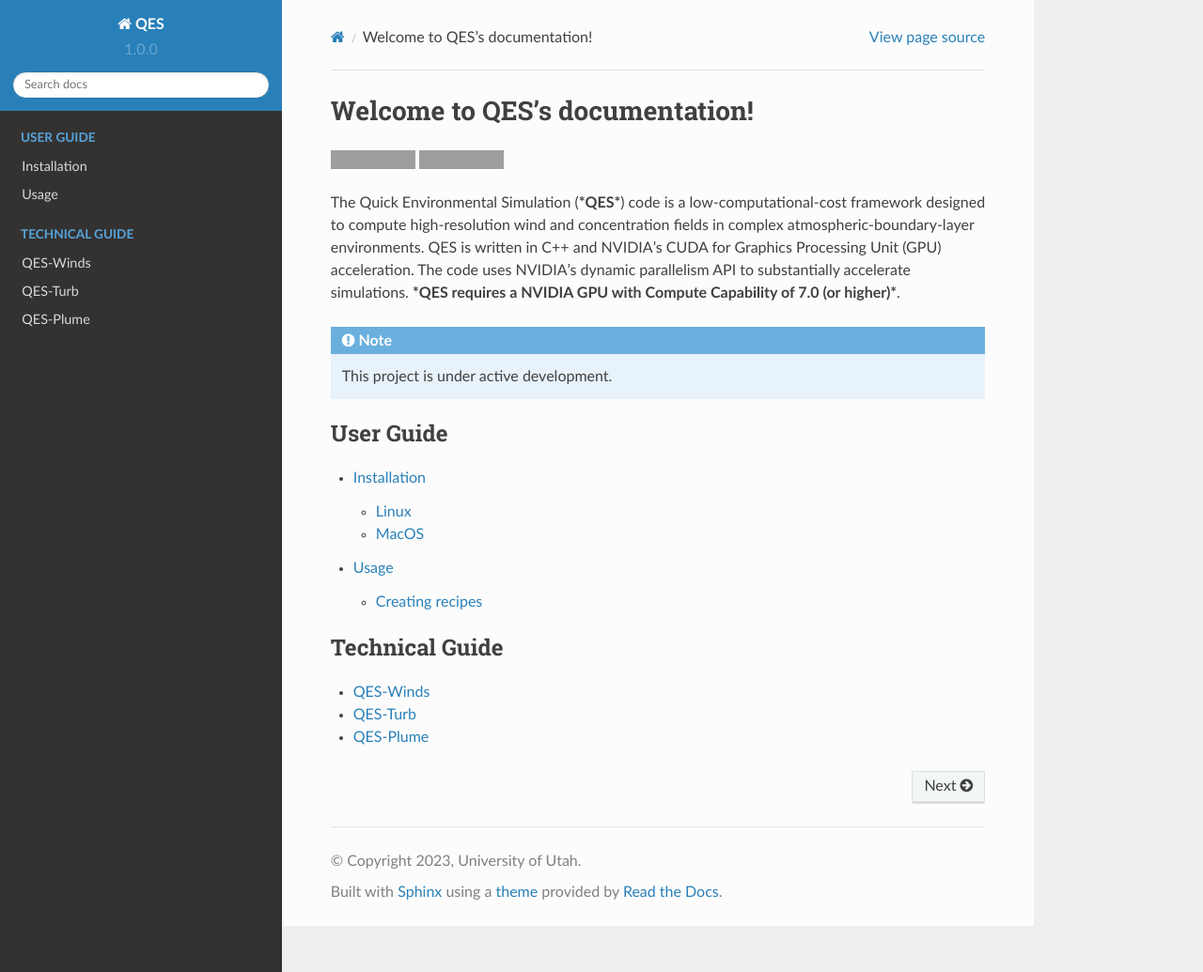
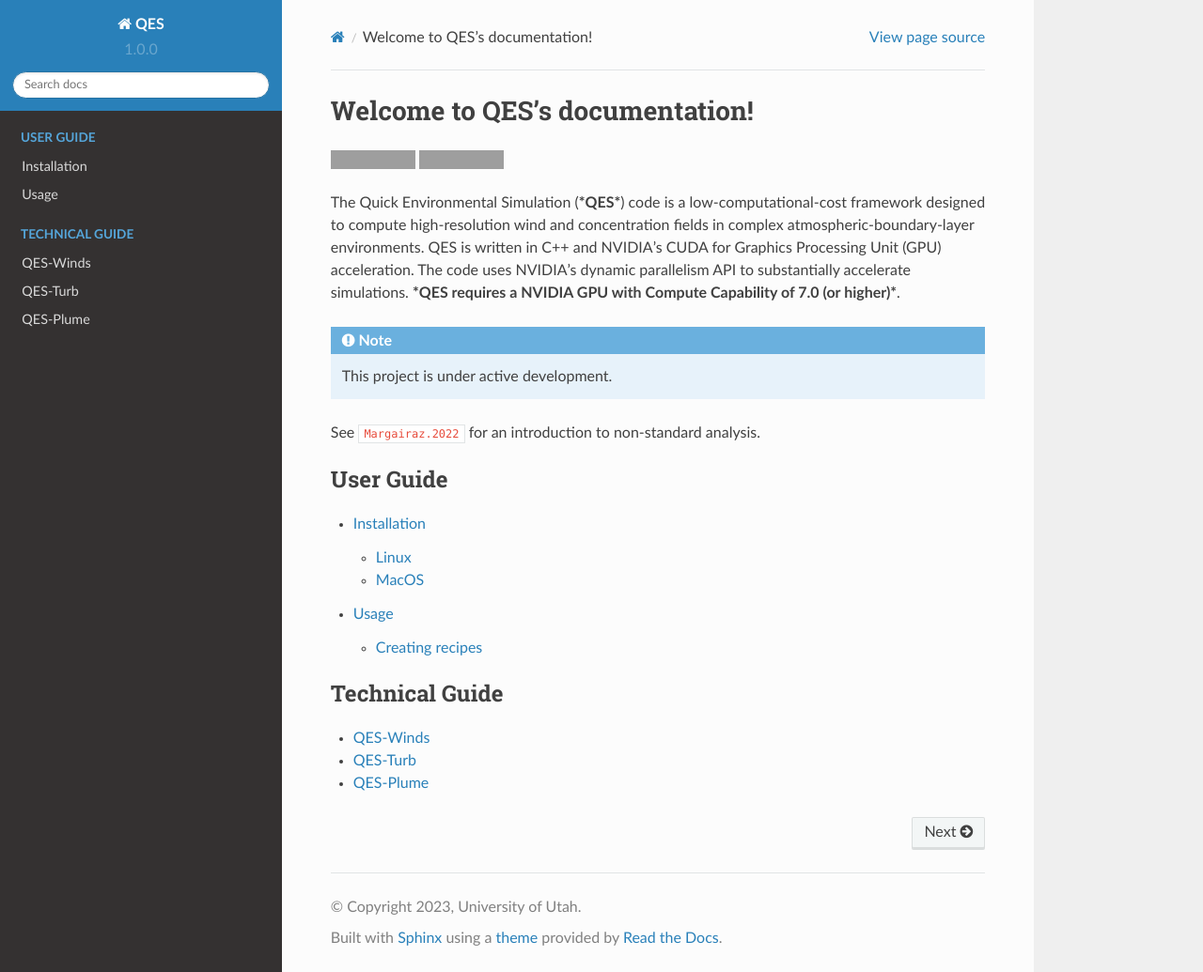
Before and after one commit to fmargairaz/rtd-tutorial, a Sphinx documentation site: the page built from docs/source/index.rst, in a window 1280 px wide and 1035 px high. Shown: the whole window at 94% size. Built offline with Sphinx 7.4.7 and the Read the Docs theme 2.0.0, drawn with Linux system fonts in a browser that asks for light colours; pages that are not in the unit, such as notebooks, are missing from menus; cross-references to code outside the pages are shown as plain code; grey boxes are pictures that could not be loaded.

Commit message:
Update index.rst

```diff
--- a/docs/source/index.rst
+++ b/docs/source/index.rst
@@ -18,6 +18,9 @@ NVIDIA GPU with Compute Capability of 7.0 (or higher)***.
 
    This project is under active development.
 
+
+See :cite:t:`Margairaz.2022` for an introduction to non-standard analysis.
+
 .. toctree::
    :maxdepth: 2
    :caption: User Guide
```
